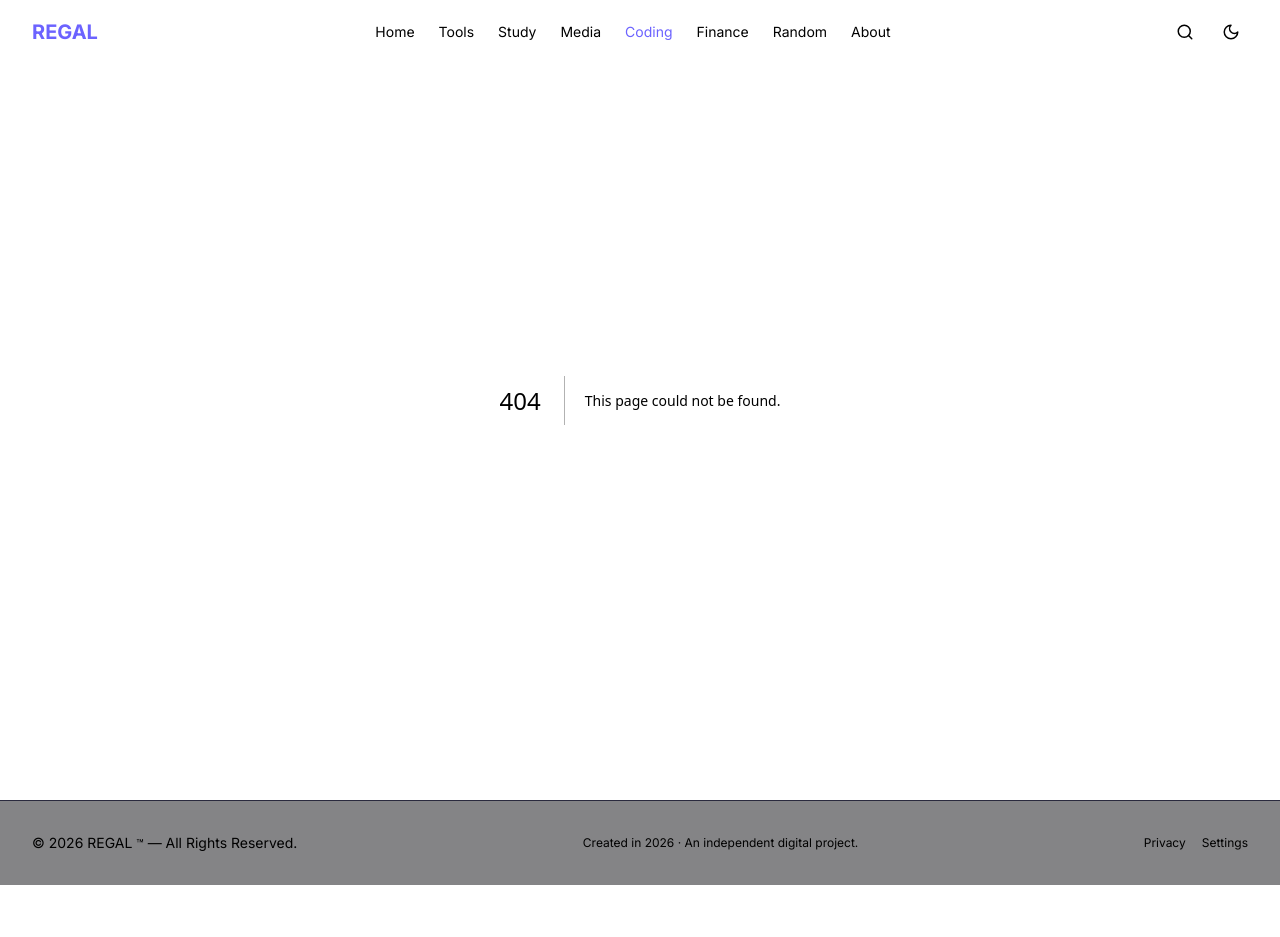
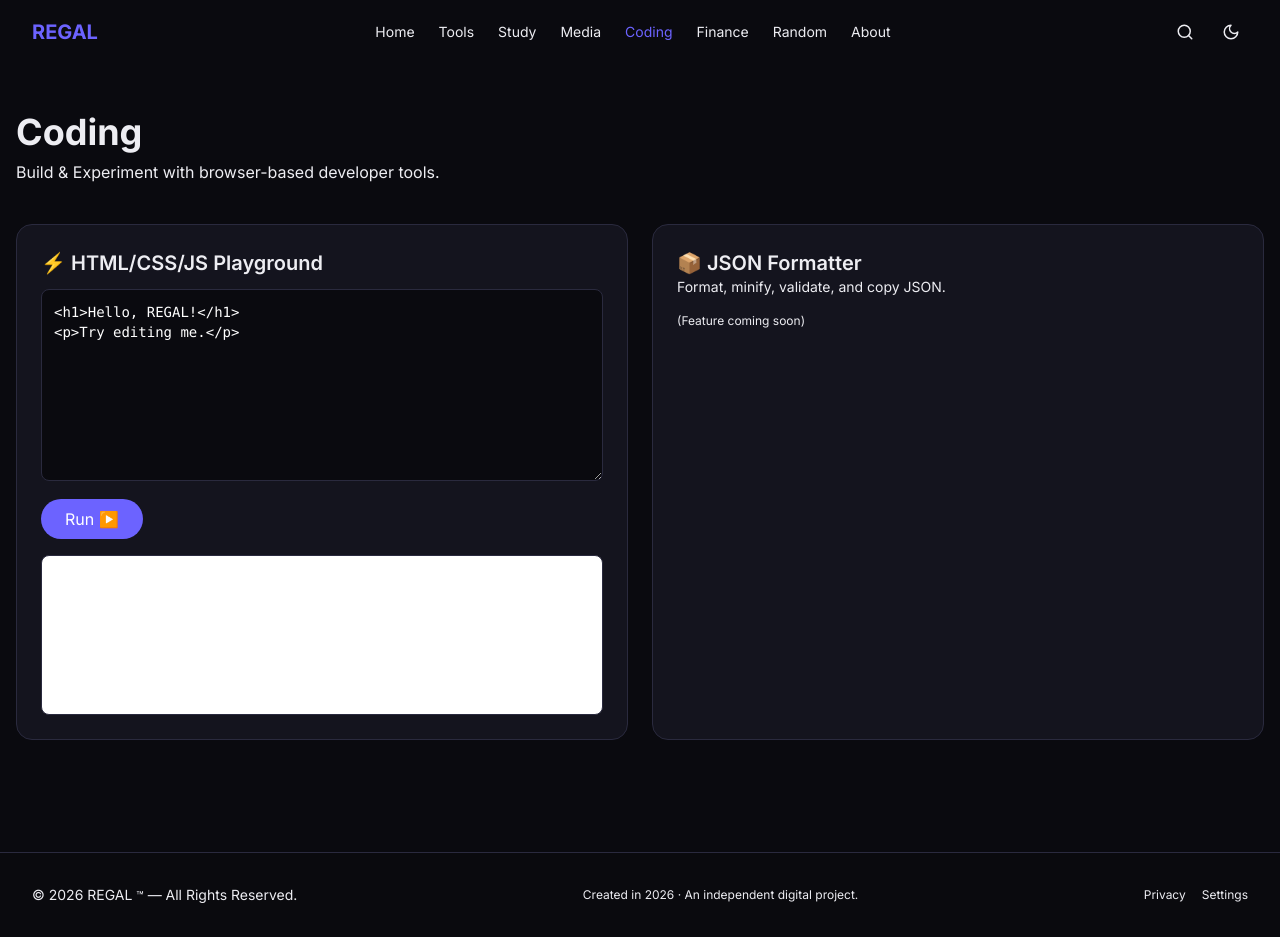
Before and after one commit to DEVAPKBUGKING/Allinone, a Next.js app: page /coding in a window 1280 px wide. Before the commit this address had no page. Before the commit the page ends 885 px from the top, so only its background shows below. Built offline with nearby package versions, Linux system fonts and the light colour scheme.

Commit message:
Create CodingPage component with HTML/CSS/JS playground

```diff
--- /dev/null
+++ b/app/coding/page.tsx
@@ -0,0 +1,52 @@
+"use client";
+
+import { useState } from "react";
+
+export default function CodingPage() {
+  const [code, setCode] = useState(`<h1>Hello, REGAL!</h1>\n<p>Try editing me.</p>`);
+
+  return (
+    <div className="px-4 py-24 sm:py-28">
+      <div className="mx-auto max-w-7xl">
+        <h1 className="text-4xl font-bold">Coding</h1>
+        <p className="mt-2 text-muted">Build & Experiment with browser-based developer tools.</p>
+
+        <div className="mt-10 grid gap-6 lg:grid-cols-2">
+          {/* Playground */}
+          <div className="rounded-2xl border border-border bg-background-card p-6">
+            <h2 className="text-xl font-semibold">⚡ HTML/CSS/JS Playground</h2>
+            <textarea
+              value={code}
+              onChange={(e) => setCode(e.target.value)}
+              className="mt-3 h-48 w-full rounded-lg bg-black/50 p-3 font-mono text-sm text-white outline-none border border-border"
+            />
+            <button
+              className="mt-3 rounded-full bg-regal px-6 py-2 text-white transition hover:bg-regal-dark"
+              onClick={() => {
+                const preview = document.getElementById("preview") as HTMLIFrameElement;
+                if (preview) {
+                  const doc = preview.contentDocument;
+                  if (doc) {
+                    doc.open();
+                    doc.write(code);
+                    doc.close();
+                  }
+                }
+              }}
+            >
+              Run ▶️
+            </button>
+            <iframe id="preview" className="mt-4 h-40 w-full rounded-lg border border-border bg-white" />
+          </div>
+
+          {/* JSON Formatter placeholder */}
+          <div className="rounded-2xl border border-border bg-background-card p-6">
+            <h2 className="text-xl font-semibold">📦 JSON Formatter</h2>
+            <p className="text-sm text-muted">Format, minify, validate, and copy JSON.</p>
+            <p className="mt-4 text-xs text-muted">(Feature coming soon)</p>
+          </div>
+        </div>
+      </div>
+    </div>
+  );
+}
```
